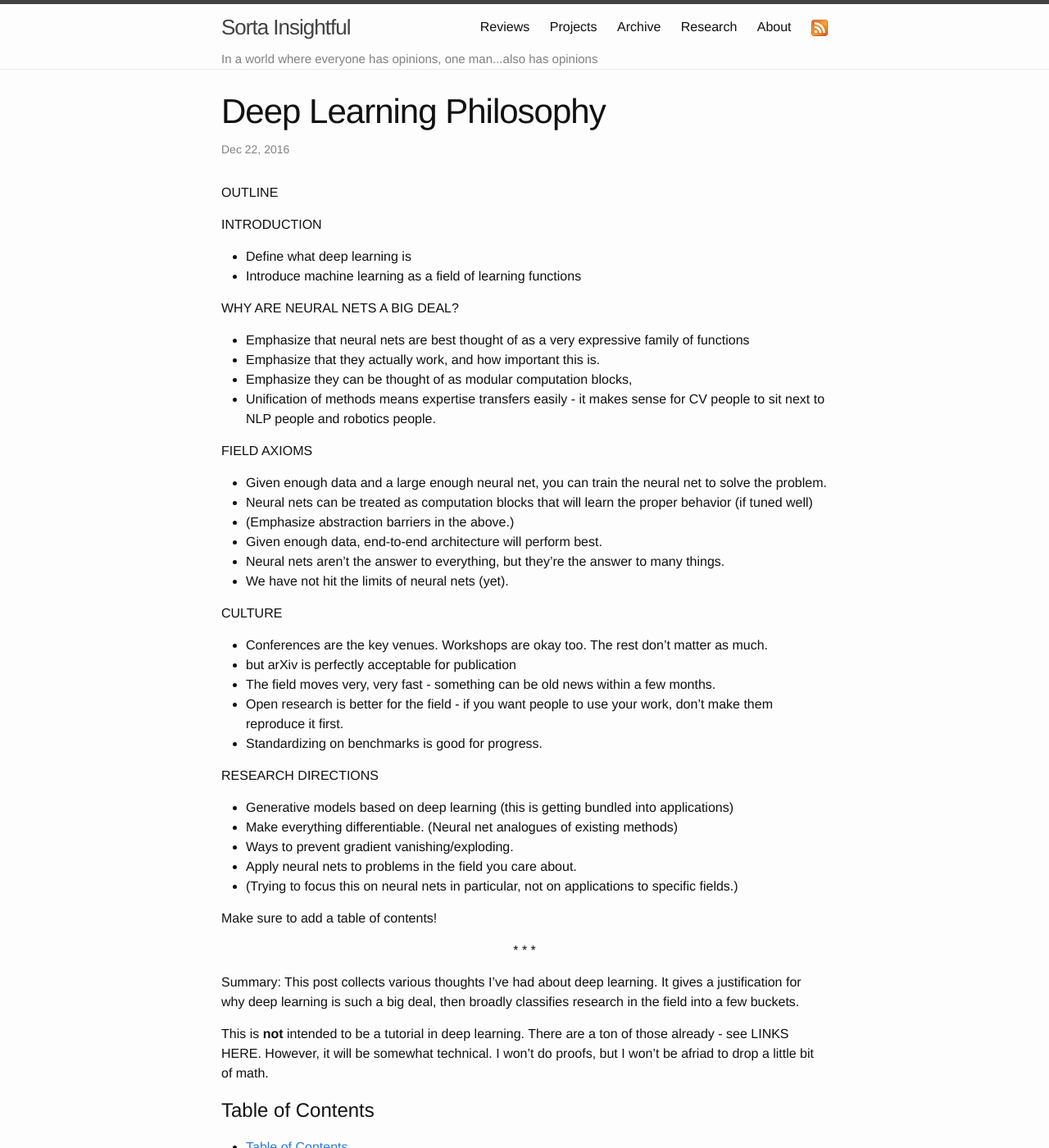
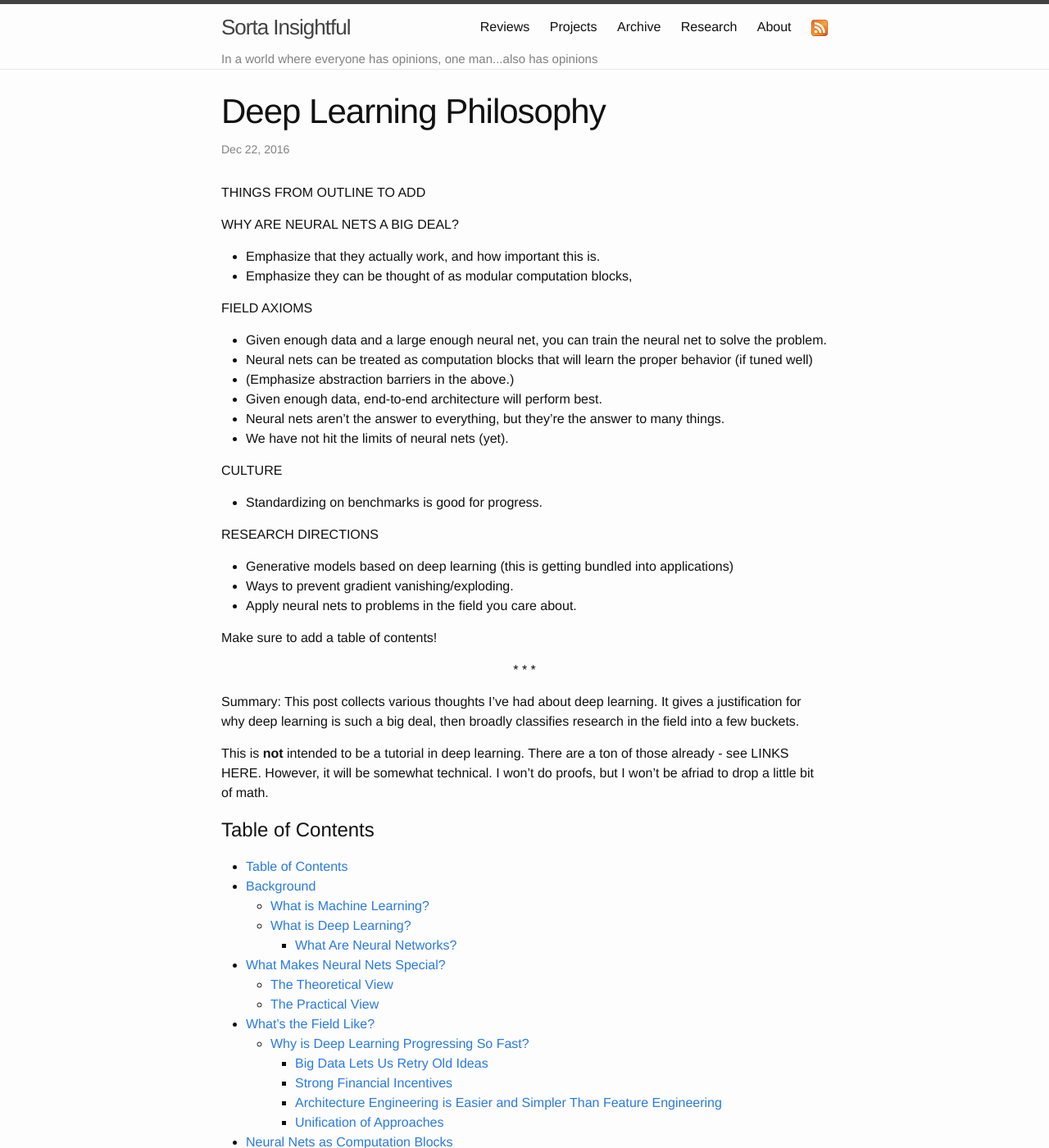
Before and after one commit to alexirpan/alexirpan.github.io, a Jekyll site: the page built from _posts/2016-12-17-dl-philosophy.markdown, in a window 1280 px wide and 1400 px high. Shown: the whole window at 82% size. Built offline with Jekyll 4.4.1, drawn with Linux system fonts in a browser that asks for light colours.

Commit message:
Outline bookkeeping

```diff
--- a/_posts/2016-12-17-dl-philosophy.markdown
+++ b/_posts/2016-12-17-dl-philosophy.markdown
@@ -4,21 +4,12 @@ title:  "Deep Learning Philosophy"
 date:   2016-12-22 22:14:00 -0700
 ---
 
-OUTLINE
-
-INTRODUCTION
-
-* Define what deep learning is
-* Introduce machine learning as a field of learning functions
+THINGS FROM OUTLINE TO ADD
 
 WHY ARE NEURAL NETS A BIG DEAL?
 
-* Emphasize that neural nets are best thought of as a very expressive
-family of functions
 * Emphasize that they actually work, and how important this is.
 * Emphasize they can be thought of as modular computation blocks,
-* Unification of methods means expertise transfers easily - it makes
-sense for CV people to sit next to NLP people and robotics people.
 
 FIELD AXIOMS
 
@@ -34,21 +25,13 @@ many things.
 
 CULTURE
 
-* Conferences are the key venues. Workshops are okay too. The rest don't matter as much.
-* but arXiv is perfectly acceptable for publication
-* The field moves very, very fast - something can be old news within a few months.
-* Open research is better for the field - if you want people to use your work,
-don't make them reproduce it first.
 * Standardizing on benchmarks is good for progress.
 
 RESEARCH DIRECTIONS
 
 * Generative models based on deep learning (this is getting bundled into applications)
-* Make everything differentiable. (Neural net analogues of existing methods)
 * Ways to prevent gradient vanishing/exploding.
 * Apply neural nets to problems in the field you care about.
-* (Trying to focus this on neural nets in particular, not on applications to
-specific fields.)
 
 Make sure to add a table of contents!
 
```
